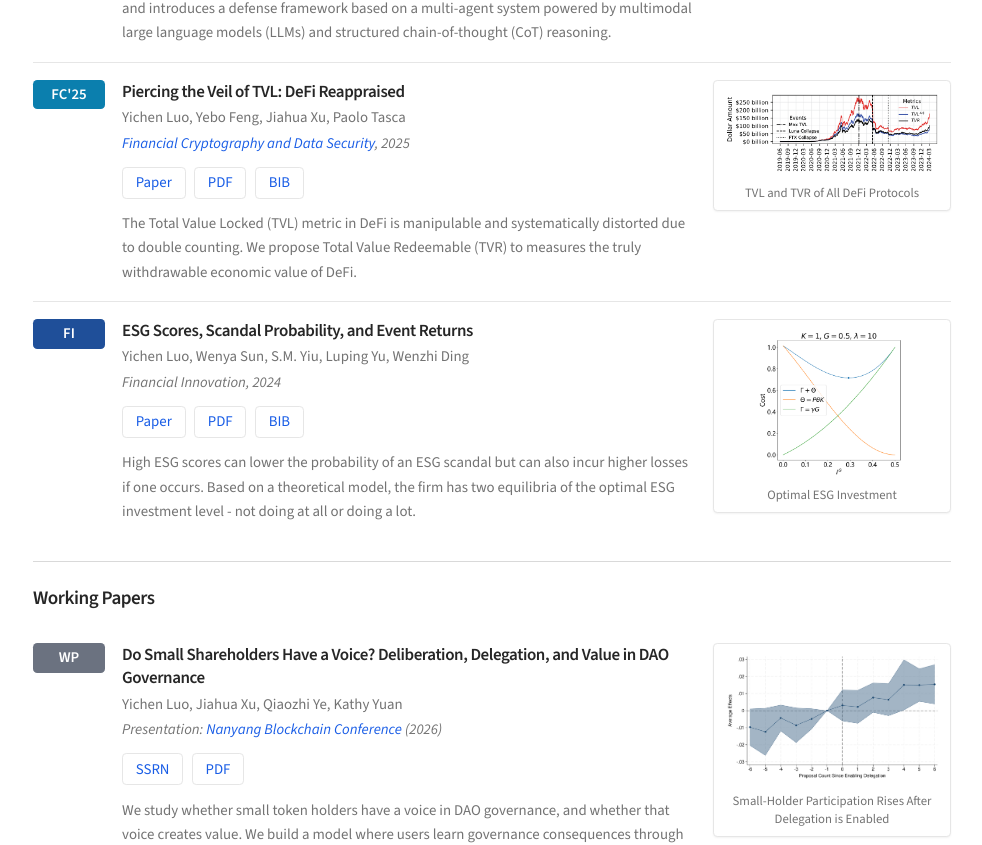
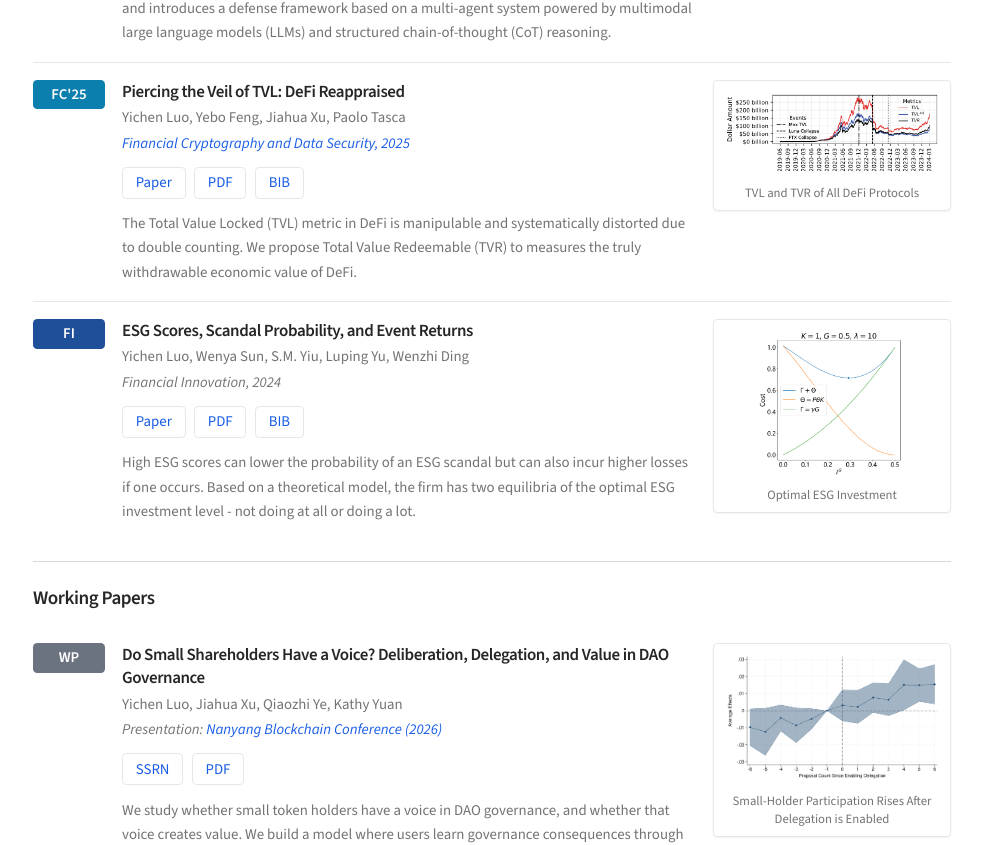
Before and after one commit to lyc0603/lyc0603.github.io, a React (Vite) app: page / in a window 1280 px wide. Shown: the part 818-1663 px from the top of the page, without its empty margins (284-1266 px from the left). Built offline with nearby package versions, Linux system fonts and the light colour scheme; the HTML template or start-up script is replaced by a standard one.

Commit message:
Include the year in each conference link
Co-Authored-By: Claude Opus 5.5 <noreply@anthropic.com>

```diff
--- a/src/components/PublicationCard.tsx
+++ b/src/components/PublicationCard.tsx
@@ -69,7 +69,7 @@ const BibTexDisplay = ({ bibtex }: { bibtex: string }) => {
   );
 };
 
-/** A conference name, linked to its program when we have one. */
+/** A conference name and its year, linked together to the program when we have one. */
 const ConferenceName = ({ name, url }: { name: string; url?: string }) =>
   url ? (
     <a href={url} target="_blank" rel="noopener noreferrer">
@@ -123,7 +123,7 @@ const PublicationCard = ({
           <p className="text-sm text-muted-foreground mt-1">{authors}</p>
           {venue && (
             <p className="text-sm text-muted-foreground italic mt-1">
-              <ConferenceName name={venue} url={venueUrl} />{year && `, ${year}`}
+              <ConferenceName name={year ? `${venue}, ${year}` : venue} url={venueUrl} />
             </p>
           )}
           {presentations.length > 0 && (
@@ -132,8 +132,7 @@ const PublicationCard = ({
               {presentations.map((p, i) => (
                 <span key={p.name}>
                   {i > 0 && ', '}
-                  <ConferenceName name={p.name} url={p.url} />
-                  {p.year && ` (${p.year})`}
+                  <ConferenceName name={p.year ? `${p.name} (${p.year})` : p.name} url={p.url} />
                 </span>
               ))}
             </p>
```
Also changed, not shown: 1 other file (tests, documents, lock files or other folders).
